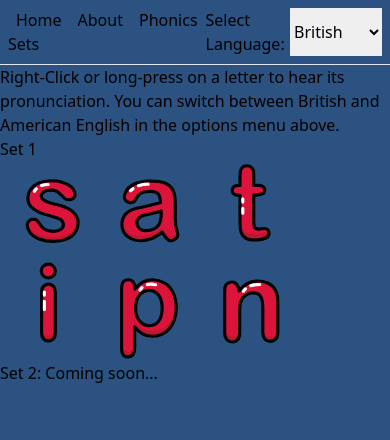
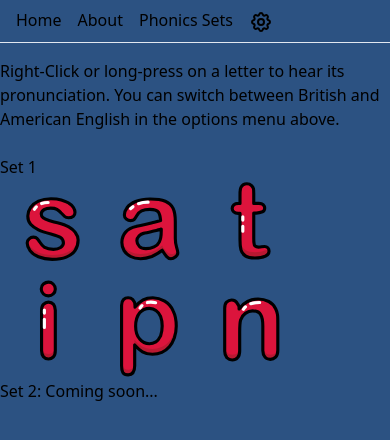
Before and after one commit to mojiwa/toddler-phonics-letter-game, a React (Create React App) app: page /phonics-sets in a window 390 px wide. Shown: the top 440 px of the page. Built offline with nearby package versions, Linux system fonts and the light colour scheme.

Commit message:
Create options area minimal styling changes to fix mobile display

```diff
--- a/src/About.tsx
+++ b/src/About.tsx
@@ -3,7 +3,7 @@ import React from 'react';
 export default function About() {
   return(
     <div>
-      About
+      Coming soon...
     </div>
   )
 }
--- a/src/App.tsx
+++ b/src/App.tsx
@@ -10,6 +10,7 @@ import Game from './components/Game';
 import AlphabetData from './AlphabetData.json';
 import PhonicsData from './PhonicsData.json';
 import ItemData from './ItemData.json';
+import Options from './components/Options';
 
 interface IAppState {
   SavedData: ILetterData[];
@@ -199,9 +200,9 @@ class App extends React.PureComponent<{},IAppState> {
   render() {
     return (
       <Router>
-        <div>
+        <div className='container mx-auto'>
           <div className='flex p-2'>
-            <ul>
+           <ul className='h-6'>
               <li className='p-2'>
                 <Link to="/">Home</Link>
               </li>
@@ -213,25 +214,31 @@ class App extends React.PureComponent<{},IAppState> {
               </li>
               <li className='p-2'>
                 {/* Don't show link to the game if no letters are selected */}
-                {this.state.SelectedItems.length === 0 ? <div> </div> : <Link to='/game'>Play Game</Link>}
+                {this.state.SelectedItems.length === 0 ? <div> </div> : <Link to='/game'>Play</Link>}
               </li>
             </ul>
-            {/* Disable select game type until after MVP */}
-            {/* <label className='ml-2'>Select Game Type:</label>
-            <select id='game-type' name='game-type' onChange={(e) => this.onGameTypeSelect(e.target.value)} value={this.state.GameTypeSelection}>
-              <option value={0}>Phonics</option>
-              <option value={1}>Letters</option>
-            </select> */}
-            <label className='ml-2'>Select Language:</label>
-            <select id='language' name='language' onChange={(e) => this.onLanguageSelect(e.target.value)} value={this.state.LanguageSelection}>
-              <option value={0}>British</option>
-              <option value={1}>American</option>
-            </select>
+            <Link to="/options">
+              <svg
+                height='24px'
+                fill="none"
+                strokeLinecap="round"
+                strokeLinejoin="round"
+                strokeWidth="2"
+                viewBox="0 0 24 24"
+                stroke="currentColor">
+                  <path d="M10.325 4.317c.426-1.756 2.924-1.756 3.35 0a1.724 1.724 0 002.573 1.066c1.543-.94 3.31.826 2.37 2.37a1.724 1.724 0 001.065 2.572c1.756.426 1.756 2.924 0 3.35a1.724 1.724 0 00-1.066 2.573c.94 1.543-.826 3.31-2.37 2.37a1.724 1.724 0 00-2.572 1.065c-.426 1.756-2.924 1.756-3.35 0a1.724 1.724 0 00-2.573-1.066c-1.543.94-3.31-.826-2.37-2.37a1.724 1.724 0 00-1.065-2.572c-1.756-.426-1.756-2.924 0-3.35a1.724 1.724 0 001.066-2.573c-.94-1.543.826-3.31 2.37-2.37.996.608 2.296.07 2.572-1.065z"></path>
+                  <path d="M15 12a3 3 0 11-6 0 3 3 0 016 0z"></path>
+              </svg>
+            </Link>
           </div>
           <hr />
+          <div className='pt-4'>
             <Switch>
               <Route exact path="/">
                 <Home />
+              </Route>
+              <Route path="/options">
+                <Options OnLanguageSave={this.onLanguageSelect} OnGameTypeSave={this.onGameTypeSelect} LanguageSelection={this.state.LanguageSelection} GameTypeSelection={this.state.GameTypeSelection} />
               </Route>
               <Route path="/about">
                 <About />
@@ -250,6 +257,7 @@ class App extends React.PureComponent<{},IAppState> {
               </Route>
             </Switch>
           </div>
+        </div>
       </Router>
     );
   }
--- a/src/PhonicsSets.tsx
+++ b/src/PhonicsSets.tsx
@@ -22,7 +22,7 @@ export default class PhonicsSets extends React.PureComponent<IPhonicsSetsProps,{
         </div>
         <br />
         Set 1
-        <ul>
+        <ul className='flex flex-wrap'>
           {this.props.LetterData.filter(l => l.Set === 1).map(l => (
             <li key={l.Letter}>
               <Letter LetterData={l} Size='small' LanguagePreference={this.props.LanguageSelection} PlayAudio={true} ApplyChanges={this.props.ApplyChanges} />
--- a/src/components/Game.tsx
+++ b/src/components/Game.tsx
@@ -170,7 +170,7 @@ export default class Game extends React.PureComponent<IGameProps, IGameState> {
             <img
               src={this.state.SelectedItems[0].ImageUrl} alt={this.state.SelectedItems[0].Item}
               onClick={() => this.playSound(this.props.LanguageSelection === LanguageSelection.British ? this.state.SelectedItems[0].BritishAudioUrl : this.state.SelectedItems[0].AmericanAudioUrl)}/>
-            <div style={{display: 'flex', flexDirection: 'column'}}>
+            <div className='flex-row'>
               <div>
                 Question: {this.state.Question}
               </div>
@@ -179,7 +179,7 @@ export default class Game extends React.PureComponent<IGameProps, IGameState> {
               </div>
             </div>
           </div>
-          <div>
+          <div className='flex'>
             {this.state.LetterSelection.map(letter => (
               <li key={letter.Letter}>
                 <Letter
--- /dev/null
+++ b/src/components/Options.tsx
@@ -0,0 +1,33 @@
+import React from 'react';
+import { LanguageSelection, GameType } from '../interfaces';
+
+interface IOptionsProps {
+    OnLanguageSave: Function;
+    OnGameTypeSave: Function;
+    LanguageSelection: LanguageSelection;
+    GameTypeSelection: GameType;
+}
+
+export default class Options extends React.PureComponent<IOptionsProps, {}> {
+    render() {
+        return(
+            <div>
+                <div className='mb-4'>
+                    <label className='mr-6'>Select Language:</label>
+                    <select id='language' name='language' onChange={(e) => this.props.OnLanguageSave(e.target.value)} value={this.props.LanguageSelection}>
+                        <option value={0}>British</option>
+                        <option value={1}>American</option>
+                    </select>
+                </div>
+                <div>
+                    {/* Disable select game type until after MVP */}
+                    {/* <label className='mr-6'>Select Game Type:</label>
+                    <select id='game-type' name='game-type' onChange={(e) => this.props.OnGameTypeSave(e.target.value)} value={this.props.GameTypeSelection}>
+                        <option value={0}>Phonics</option>
+                        <option value={1}>Letters</option>
+                    </select> */}
+                </div>
+            </div>
+        )
+    }
+}
--- a/src/styles/custom.css
+++ b/src/styles/custom.css
@@ -14,10 +14,6 @@ body {
 }
 
 svg {
-    display: unset;
-}
-
-div {
     display: unset;
 }
 
```
Lines whose indentation alone changed are shown as unchanged.
